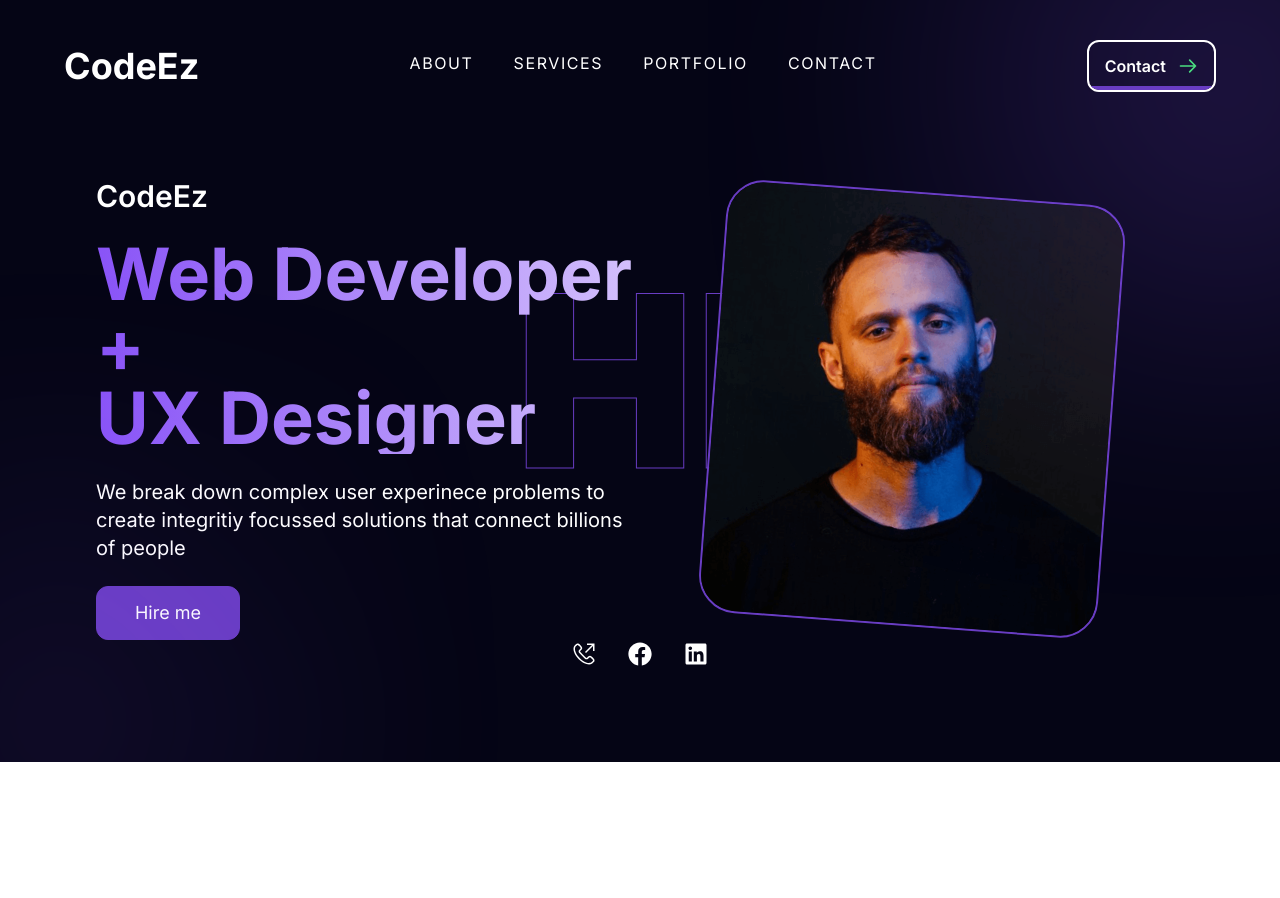
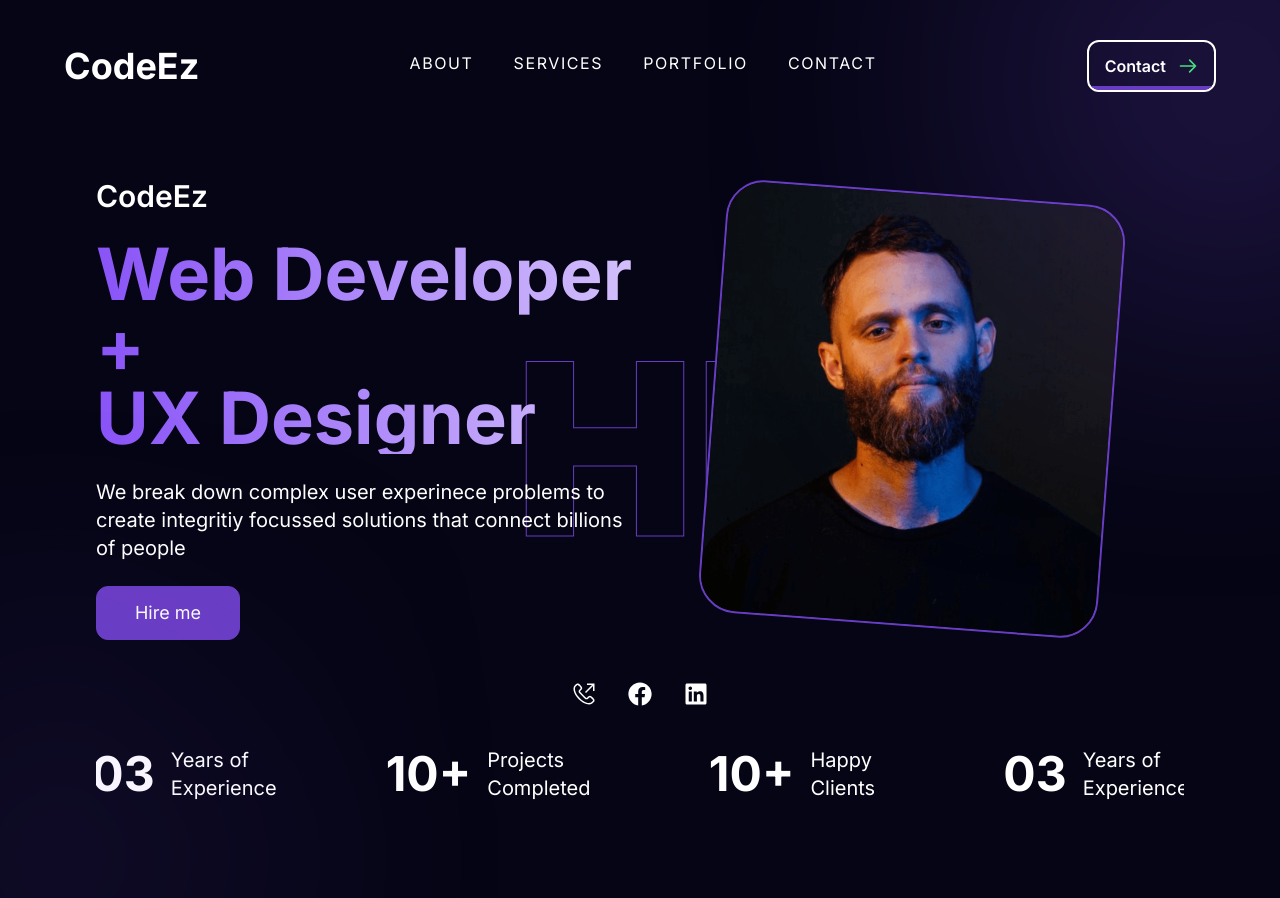
Before and after one commit to SherMuhammadgithub/my-portfolio, a Next.js app: page / in a window 1280 px wide. Before the commit the page ends 800 px from the top, so only its background shows below. Built offline with nearby package versions, Linux system fonts and the light colour scheme.

Commit message:
Update social media icons and footer styling in hero.jsx

```diff
--- a/src/components/hero.jsx
+++ b/src/components/hero.jsx
@@ -4,7 +4,7 @@ import Image from "next/image";
 
 import { VscCallOutgoing } from "react-icons/vsc";
 import { FaFacebook } from "react-icons/fa";
-import { FaLinkedin } from "react-icons/fa";;
+import { FaLinkedin } from "react-icons/fa";
 export default function Hero() {
   const socialMediaIcons = [
     {
@@ -23,7 +23,7 @@ export default function Hero() {
 
   return (
     <main
-      className={`hero-section  flex flex-col justify-center items-center bg-[#030313fc] text-white relative z-10 p-8 md:p-16 xl:p-24 overflow-hidden"
+      className={`hero-section  flex flex-col justify-center items-center bg-[#030313fc] text-white relative z-10 p-8  md:p-16 xl:p-24 overflow-hidden"
       }`}
     >
       <span id="page-intro"></span>
@@ -78,8 +78,8 @@ export default function Hero() {
           </div>
         </div>
       </div>
-      <div className="hero-footer">
-        <div className="social-media-icons flex justify-center items-center space-x-8 my-4 md:my-0">
+      <div className="hero-footer mt-10">
+        <div className="social-media-icons flex justify-center items-center space-x-8 md:my-0">
           {socialMediaIcons.map((icon, index) => {
             const Icon = icon.icon;
             return (
@@ -95,6 +95,32 @@ export default function Hero() {
         </div>
       </div>
       {/* clients sections */}
+      <div className="clients-section grid grid-cols-2 md:grid-cols-4 gap-8 md:gap-24 lg:gap-32 place-items-center mt-10">
+        <div className="col-1 flex items-center space-x-4">
+          <h1 className="text-4xl md:text-5xl font-bold ">03</h1>
+          <p className="text-base md:text-xl">
+            Years of <br /> Experience
+          </p>
+        </div>
+        <div className="col-2 flex items-center space-x-4">
+          <h1 className="text-4xl md:text-5xl font-bold ">10+</h1>
+          <p className="text-base md:text-xl">
+            Projects <br /> Completed
+          </p>
+        </div>
+        <div className="col-3 flex items-center space-x-4">
+          <h1 className="text-4xl md:text-5xl font-bold ">10+</h1>
+          <p className="text-base md:text-xl">
+            Happy <br /> Clients
+          </p>
+        </div>
+        <div className="col-4 flex items-center space-x-4">
+          <h1 className="text-4xl md:text-5xl font-bold ">03</h1>
+          <p className="text-base md:text-xl">
+            Years of <br /> Experience
+          </p>
+        </div>
+      </div>
     </main>
   );
 }
```
